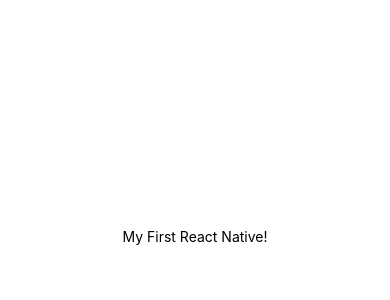
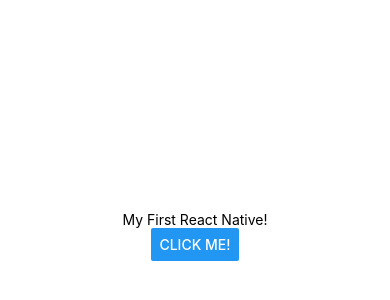
Before and after one commit to RalitsaTerzieva/RNCourse, a React Native app: screen / in a window 390 px wide. Shown: the part 186-486 px from the top of the page. Built offline with nearby package versions, Linux system fonts and the light colour scheme.

Commit message:
Add first Button

```diff
--- a/App.js
+++ b/App.js
@@ -1,10 +1,11 @@
 
-import { StyleSheet, Text, View } from 'react-native';
+import { StyleSheet, Text, View, Button } from 'react-native';
 
 export default function App() {
   return (
     <View style={styles.container}>
       <Text>My First React Native!</Text>
+      <Button title='Click me!'  />
     </View>
   );
 }
```
